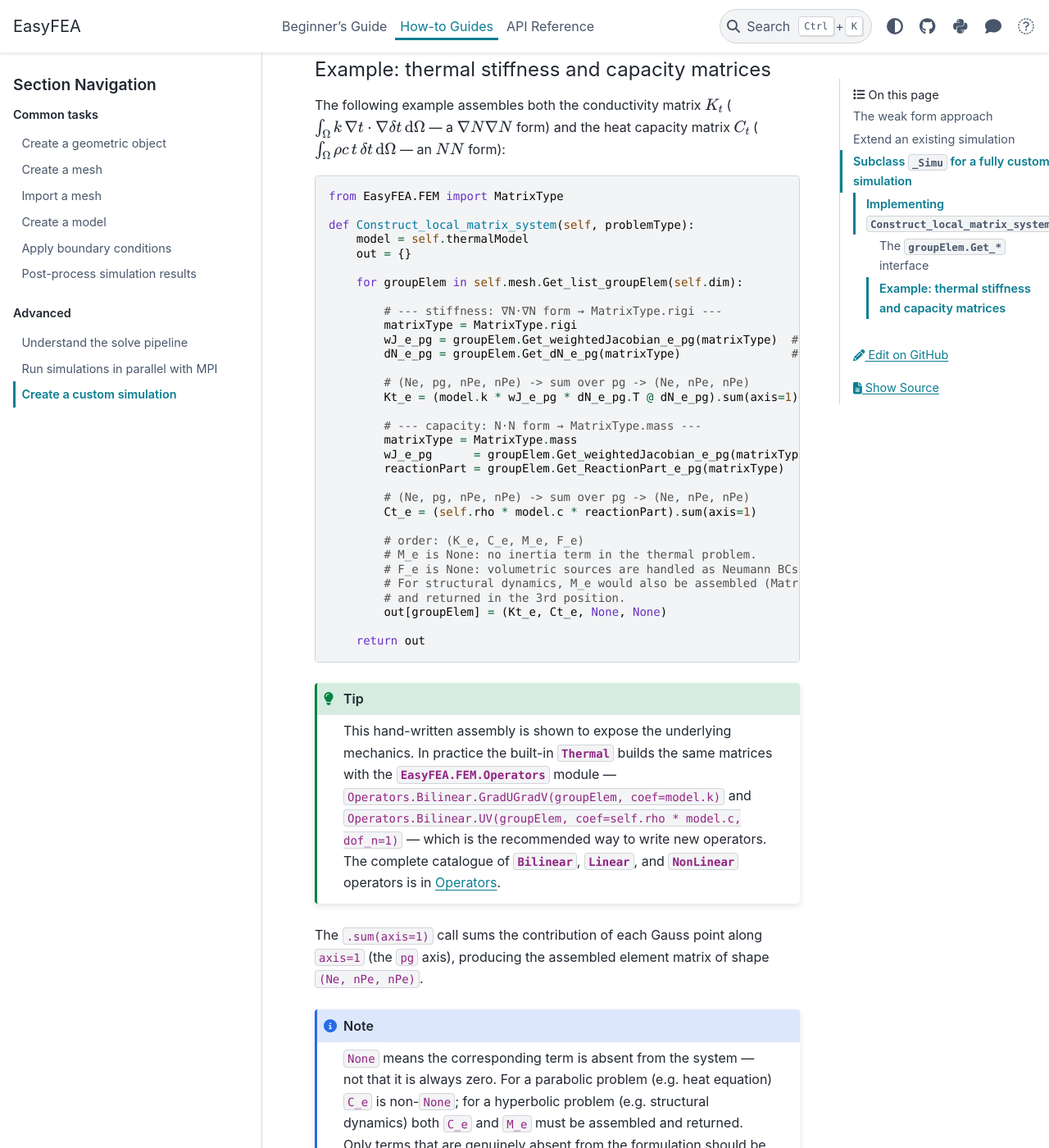
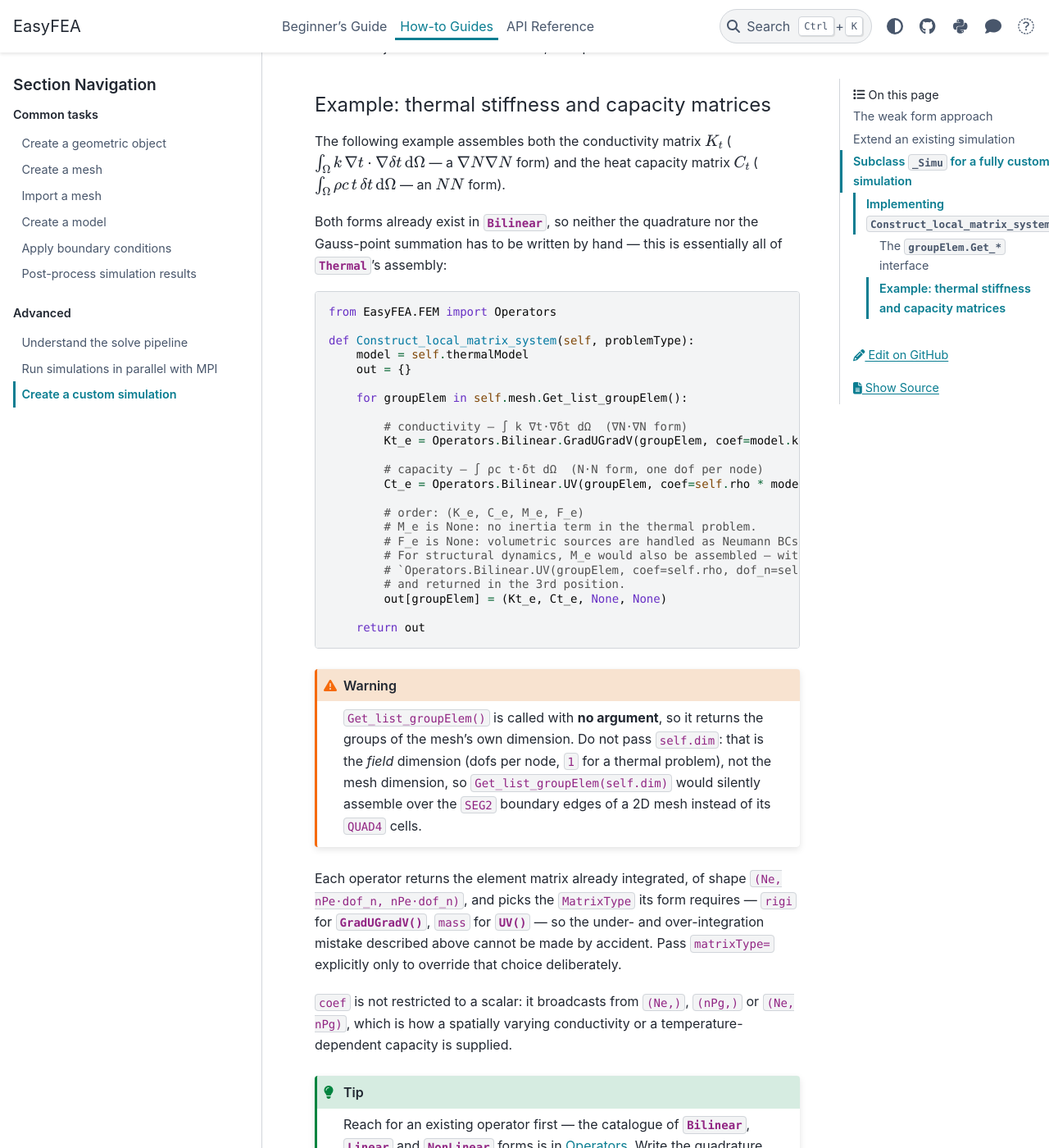
Before and after one commit to matnoel/EasyFEA, a Sphinx documentation site: the page built from docs/howto/new_simulation.md, in a window 1280 px wide and 1400 px high, scrolled down 7709 px. Shown: the whole window at 82% size. Built offline with Sphinx 7.4.7 and the PyData theme 0.15.4, drawn with Linux system fonts in a browser that asks for light colours; pages that are not in the unit, such as notebooks, are missing from menus; some of the changed text lies outside the part shown.

````diff
--- a/docs/howto/new_simulation.md
+++ b/docs/howto/new_simulation.md
@@ -293,50 +294,67 @@
 The following example assembles both the conductivity matrix $K_t$
 ($\int_\Omega k \, \nabla t \cdot \nabla \delta t \, \dO$ — a
 $\nabla N \nabla N$ form) and the heat capacity matrix $C_t$
-($\int_\Omega \rho c \, t \, \delta t \, \dO$ — an $N N$ form):
+($\int_\Omega \rho c \, t \, \delta t \, \dO$ — an $N N$ form).
+
+Both forms already exist in {py:mod}`~EasyFEA.FEM.Operators.Bilinear`, so
+neither the quadrature nor the Gauss-point summation has to be written by
+hand — this is essentially all of
+{py:class}`~EasyFEA.Simulations.Thermal`'s assembly:
 
 ```python
-from EasyFEA.FEM import MatrixType
+from EasyFEA.FEM import Operators
 
 def Construct_local_matrix_system(self, problemType):
     model = self.thermalModel
     out = {}
 
-    for groupElem in self.mesh.Get_list_groupElem(self.dim):
+    for groupElem in self.mesh.Get_list_groupElem():
 
-        # --- stiffness: ∇N·∇N form → MatrixType.rigi ---
-        matrixType = MatrixType.rigi
-        wJ_e_pg = groupElem.Get_weightedJacobian_e_pg(matrixType)  # (Ne, pg)
-        dN_e_pg = groupElem.Get_dN_e_pg(matrixType)                # (Ne, pg, dim, nPe)
+        # conductivity — ∫ k ∇t·∇δt dΩ  (∇N·∇N form)
+        Kt_e = Operators.Bilinear.GradUGradV(groupElem, coef=model.k)
 
-        # (Ne, pg, nPe, nPe) -> sum over pg -> (Ne, nPe, nPe)
-        Kt_e = (model.k * wJ_e_pg * dN_e_pg.T @ dN_e_pg).sum(axis=1)
-
-        # --- capacity: N·N form → MatrixType.mass ---
-        matrixType = MatrixType.mass
-        wJ_e_pg      = groupElem.Get_weightedJacobian_e_pg(matrixType)  # (Ne, pg)
-        reactionPart = groupElem.Get_ReactionPart_e_pg(matrixType)      # (Ne, pg, nPe, nPe)
-
-        # (Ne, pg, nPe, nPe) -> sum over pg -> (Ne, nPe, nPe)
-        Ct_e = (self.rho * model.c * reactionPart).sum(axis=1)
+        # capacity — ∫ ρc t·δt dΩ  (N·N form, one dof per node)
+        Ct_e = Operators.Bilinear.UV(groupElem, coef=self.rho * model.c, dof_n=1)
 
         # order: (K_e, C_e, M_e, F_e)
         # M_e is None: no inertia term in the thermal problem.
         # F_e is None: volumetric sources are handled as Neumann BCs, not here.
-        # For structural dynamics, M_e would also be assembled (MatrixType.mass)
+        # For structural dynamics, M_e would also be assembled — with
+        # `Operators.Bilinear.UV(groupElem, coef=self.rho, dof_n=self.dim)` —
         # and returned in the 3rd position.
         out[groupElem] = (Kt_e, Ct_e, None, None)
 
     return out
 ```
 
-```{tip}
-This hand-written assembly is shown to expose the underlying mechanics. In practice the built-in {py:class}`~EasyFEA.Simulations.Thermal` builds the same matrices with the {py:mod}`EasyFEA.FEM.Operators` module — `Operators.Bilinear.GradUGradV(groupElem, coef=model.k)` and `Operators.Bilinear.UV(groupElem, coef=self.rho * model.c, dof_n=1)` — which is the recommended way to write new operators. The complete catalogue of {py:mod}`~EasyFEA.FEM.Operators.Bilinear`, {py:mod}`~EasyFEA.FEM.Operators.Linear`, and {py:mod}`~EasyFEA.FEM.Operators.NonLinear` operators is in {ref}`fem-operators`.
+```{warning}
+`Get_list_groupElem()` is called with **no argument**, so it returns the groups
+of the mesh's own dimension. Do not pass `self.dim`: that is the *field* dimension
+(dofs per node, `1` for a thermal problem), not the mesh dimension, so
+`Get_list_groupElem(self.dim)` would silently assemble over the `SEG2` boundary
+edges of a 2D mesh instead of its `QUAD4` cells.
 ```
 
-The `.sum(axis=1)` call sums the contribution of each Gauss point along
-`axis=1` (the `pg` axis), producing the assembled element matrix of shape
-`(Ne, nPe, nPe)`.
+Each operator returns the element matrix already integrated, of shape
+`(Ne, nPe·dof_n, nPe·dof_n)`, and picks the `MatrixType` its form requires —
+`rigi` for {py:func}`~EasyFEA.FEM.Operators.Bilinear.GradUGradV`, `mass` for
+{py:func}`~EasyFEA.FEM.Operators.Bilinear.UV` — so the under- and
+over-integration mistake described above cannot be made by accident. Pass
+`matrixType=` explicitly only to override that choice deliberately.
+
+`coef` is not restricted to a scalar: it broadcasts from `(Ne,)`, `(nPg,)` or
+`(Ne, nPg)`, which is how a spatially varying conductivity or a
+temperature-dependent capacity is supplied.
+
+```{tip}
+Reach for an existing operator first — the catalogue of
+{py:mod}`~EasyFEA.FEM.Operators.Bilinear`,
+{py:mod}`~EasyFEA.FEM.Operators.Linear` and
+{py:mod}`~EasyFEA.FEM.Operators.NonLinear` forms is in {ref}`fem-operators`.
+Write the quadrature by hand only for a form the module does not cover, and
+prefer adding it there over inlining it in a simulation, so the next
+simulation needing it gets it too.
+```
 
 ```{note}
 `None` means the corresponding term is absent from the system — not that it
````
Also changed, not shown: other parts of docs/howto/new_simulation.md (+3 -2 lines), docs/howto/pipeline.md (+87 -10 lines), 6 other files.
